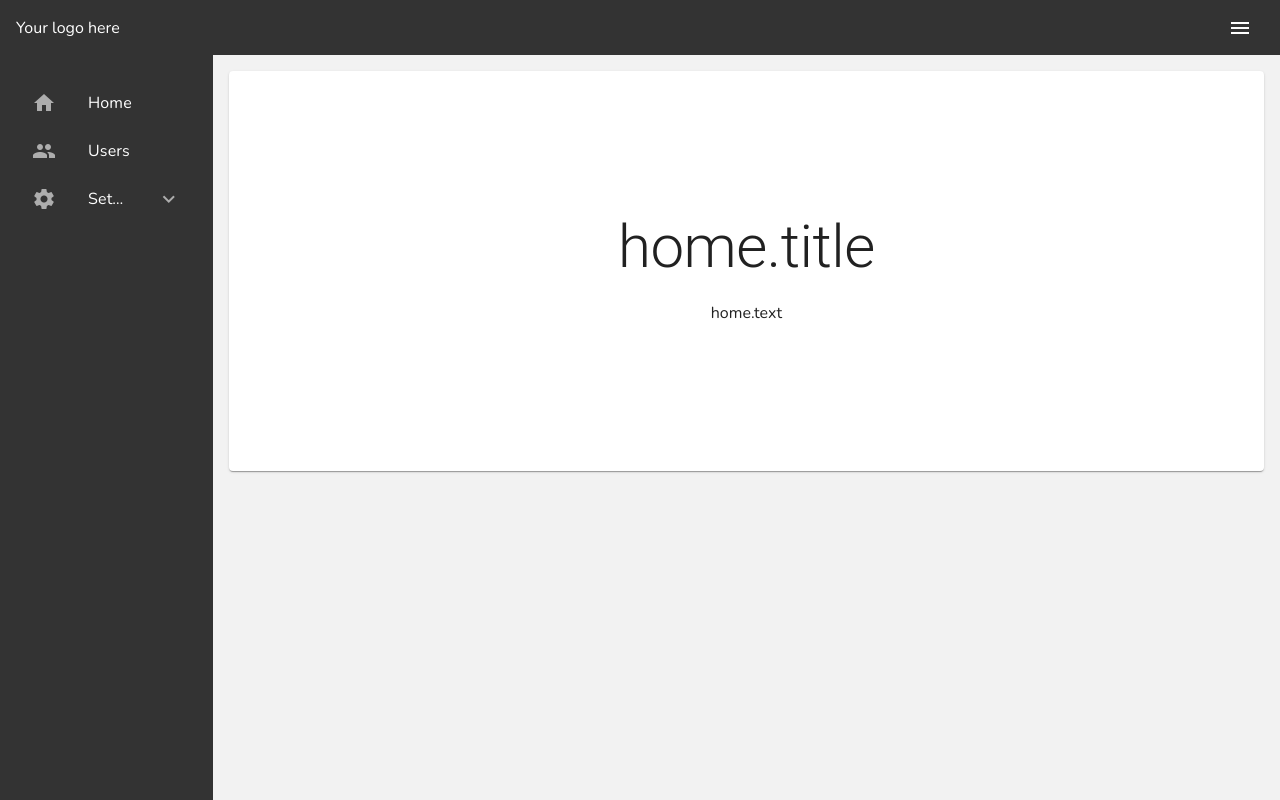
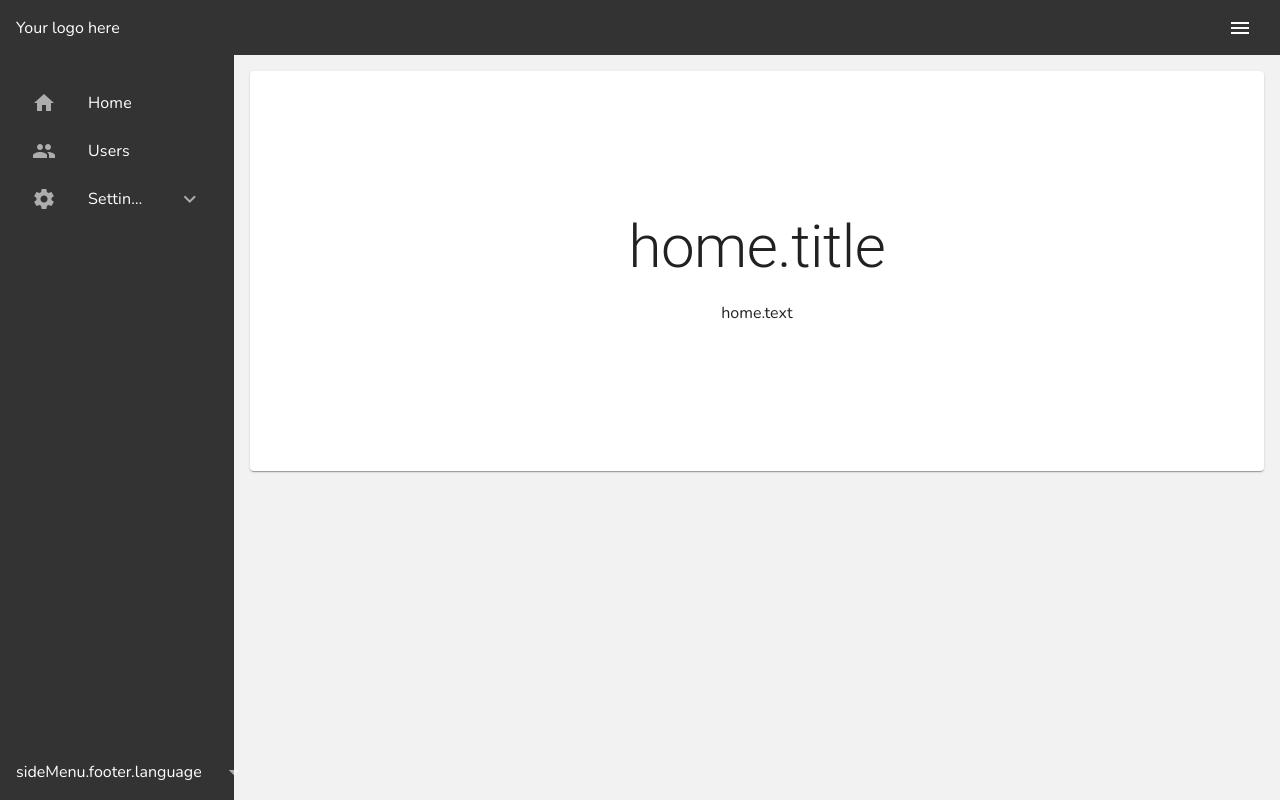
Before and after one commit to naycont/vue3-poc, a Vue app: page / in a window 1280 px wide. Built offline with nearby package versions, Linux system fonts and the light colour scheme.

Commit message:
adding support for internationalitation - part1

```diff
--- a/src/components/sideMenu/SideMenu.vue
+++ b/src/components/sideMenu/SideMenu.vue
@@ -1,5 +1,9 @@
 <script setup>
-import { ref } from 'vue'
+import { ref, computed } from 'vue'
+import { useI18n } from 'vue-i18n'
+import { SUPPORTED_LOCALES } from '@/utils/constants'
+
+const { t, locale } = useI18n()
 
 const menuItems = ref([
     {
@@ -31,11 +35,30 @@ const menuItems = ref([
     },
 ])
 
+const currentLanguage = ref(locale.value)
+
+const languagesSelector = computed(() => {
+    const localesArray = [];
+    SUPPORTED_LOCALES.forEach(localeKey => {
+        const localeTitle = `sideMenu.footer.languages.${localeKey}`
+        localesArray.push({
+            value: localeKey,
+            title: t(localeTitle)
+        })
+    })
+    return localesArray
+})
+
+const changeLanguage = (languageKey) => {
+    console.log('changeLanguage')
+    console.log(languageKey)
+}
+
 </script>
 
 <template>
     <div class="side-menu">
-        <v-list bg-color="primary">
+        <v-list bg-color="primary" class="side-menu__list">
             <template v-for="menuItem in menuItems" :key="menuItem.id">
                 <v-list-item
                     v-if="!menuItem.childs"
@@ -62,6 +85,21 @@ const menuItems = ref([
                 </v-list-group>
             </template>
         </v-list>
+        <div class="side-menu__footer">
+            <div class="side-menu__footer--language">
+                <label class="side-menu__footer--languageLabel">{{ $t('sideMenu.footer.language') }}</label>
+                <v-select
+                    class="side-menu__footer--languageSelector"
+                    item-color="red"
+                    hide-details
+                    variant="underlined"
+                    density="compact"
+                    :items="languagesSelector"
+                    v-model="currentLanguage"
+                    @update:modelValue="changeLanguage"
+                ></v-select>
+            </div>
+        </div>
     </div>
 </template>
 
--- a/src/components/sideMenu/sideMenu.styles.scss
+++ b/src/components/sideMenu/sideMenu.styles.scss
@@ -1,7 +1,27 @@
 .side-menu {
+    display: flex;
+    flex-direction: column;
+    justify-content: space-between;
     width: 250px;
     background-color: var(--primary-color);
     height: 100%;
     color: white;
     padding: var(--global-padding);
+    &__footer {
+        &--language {
+            display: flex;
+            justify-content: space-between;
+            align-items: center;
+            .side-menu__footer--languageLabel {
+                padding-top: 8px;
+            }
+            .side-menu__footer--languageSelector {
+                margin-left: var(--global-padding);
+                width: 100%;
+                &.v-list-item {
+                    background-color: red;
+                 }
+            }
+        }
+    }
 }
--- a/src/main.js
+++ b/src/main.js
@@ -11,8 +11,8 @@ import i18n from '@/plugins/i18n'
 const app = createApp(App).use(vuetify)
 const pinia = createPinia()
 
+app.use(i18n)
 app.use(pinia)
 app.use(router)
-app.use(i18n)
 
 app.mount('#app')
--- a/src/plugins/i18n.js
+++ b/src/plugins/i18n.js
@@ -1,12 +1,13 @@
 import { createI18n } from 'vue-i18n'
-import constants from '@/utils/constants'
+import { DEFAULT_LOCALE } from '@/utils/constants'
 import messages from "@intlify/unplugin-vue-i18n/messages"
 
 const i18n = createI18n({
-    locale: constants.DEFAULT_LOCALE,
-    fallbackLocale: constants.DEFAULT_LOCALE,
+    locale: DEFAULT_LOCALE,
+    fallbackLocale: DEFAULT_LOCALE,
     globalInjection: true,
     legacy: false,
+    allowComposition: true,
     messages
 })
 
--- a/src/plugins/vuetify.js
+++ b/src/plugins/vuetify.js
@@ -8,12 +8,27 @@ import * as components from 'vuetify/components'
 import * as directives from 'vuetify/directives'
 
 //Theme Configuration
-const customTheme = {
+const customDarkTheme = {
+    dark: true,
+    colors: {
+      background: "#333333",
+      primary: '#FFF',
+      secondary: '#48A9A6',
+      accent: '#bb0a30',
+      error: '#B00020',
+      info: '#2196F3',
+      success: '#4CAF50',
+      warning: '#FB8C00',
+    }
+}
+
+const customLightTheme = {
   dark: false,
   colors: {
       background: '#FFF',
       primary: '#333333',
       secondary: '#48A9A6',
+      accent: '#bb0a30',
       error: '#B00020',
       info: '#2196F3',
       success: '#4CAF50',
@@ -26,9 +41,10 @@ const vuetify = createVuetify({
   components,
   directives,
   theme: {
-    defaultTheme: 'customTheme',
+    defaultTheme: 'customLightTheme',
     themes: {
-      customTheme,
+      customLightTheme,
+      customDarkTheme
     },
   },
   icons: {
--- a/src/utils/constants.js
+++ b/src/utils/constants.js
@@ -1,7 +1,7 @@
 'use strict'
 
-const constants = {
-    DEFAULT_LOCALE: 'es'
-};
+import messages from "@intlify/unplugin-vue-i18n/messages"
 
-export default constants;
+export const DEFAULT_LOCALE = 'es'
+
+export const SUPPORTED_LOCALES =  Object.keys(messages)
```
Also changed, not shown: src/locales/en.json (+11 -2 lines), src/locales/es.json (+11 -2 lines).
